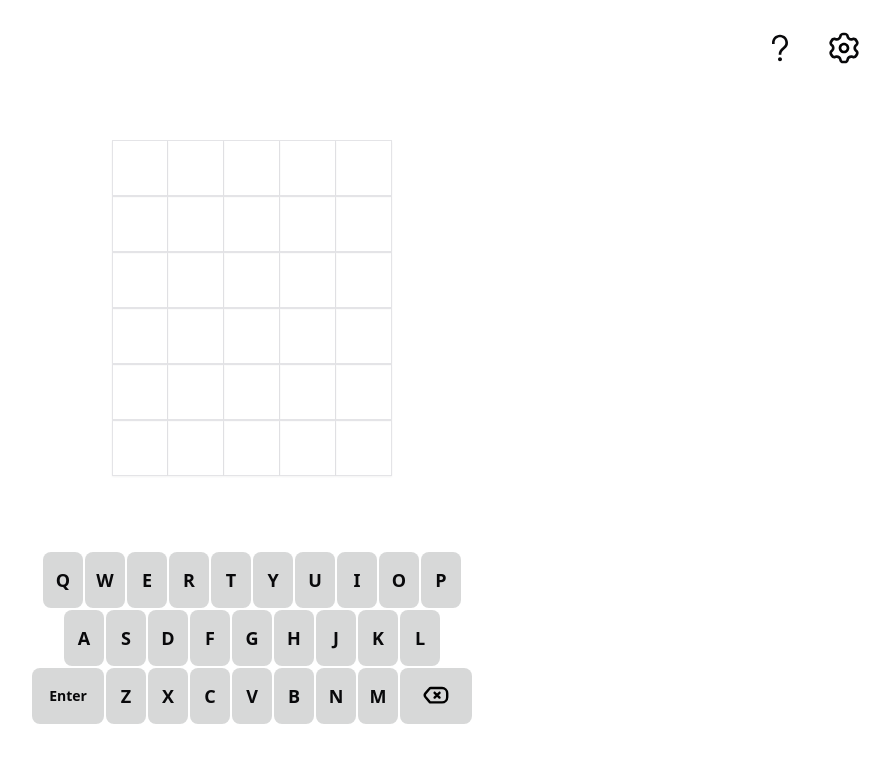
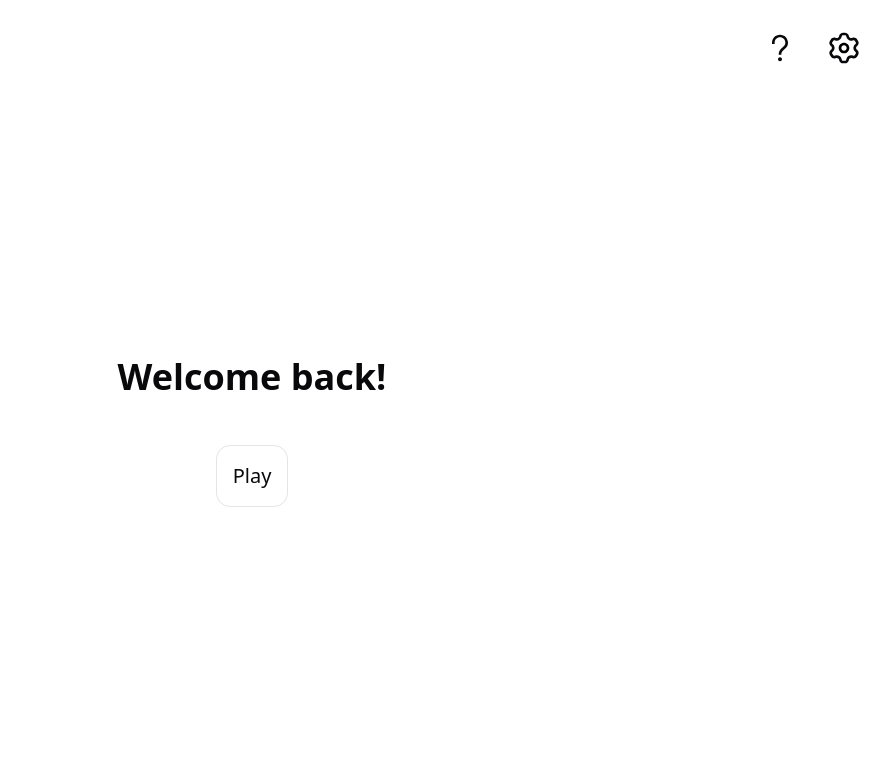
Before and after one commit to my-wordle/frontend, a React (Vite) app: page / in a window 1280 px wide. Shown: the top 762 px of the page, without its empty margins (388-1278 px from the left). Built offline with nearby package versions, Linux system fonts and the light colour scheme.

Commit message:
feat: added greeting page with animations

```diff
--- a/package.json
+++ b/package.json
@@ -10,12 +10,14 @@
     "preview": "vite preview"
   },
   "dependencies": {
+    "@gsap/react": "^2.1.2",
     "@radix-ui/react-slider": "^1.3.6",
     "@radix-ui/react-tabs": "^1.1.13",
     "@radix-ui/react-tooltip": "^1.2.8",
     "@tailwindcss/vite": "^4.1.11",
     "class-variance-authority": "^0.7.1",
     "clsx": "^2.1.1",
+    "gsap": "^3.13.0",
     "input-otp": "^1.4.2",
     "lucide-react": "^0.537.0",
     "react": "^19.1.0",
--- /dev/null
+++ b/src/components/ui-mod/Button.tsx
@@ -0,0 +1,18 @@
+import { cn } from '@/lib/utils';
+import type { ButtonHTMLAttributes, FC } from 'react';
+
+type Props = ButtonHTMLAttributes<HTMLButtonElement>;
+
+const Button: FC<Props> = ({ className, ...props }) => {
+    return (
+        <button
+            className={cn(
+                'cursor-pointer rounded-xl border border-border border-solid p-4 text-xl font-medium transition-all hover:scale-105 active:opacity-75 disabled:pointer-events-none disabled:opacity-50',
+                className
+            )}
+            {...props}
+        ></button>
+    );
+};
+
+export default Button;
--- /dev/null
+++ b/src/hooks/useContextSafe.ts
@@ -0,0 +1,9 @@
+import { useGSAP, type ContextSafeFunc, type ReactRef } from '@gsap/react';
+
+const useContextSafe = (scope: ReactRef): ContextSafeFunc => {
+    const { contextSafe } = useGSAP({ scope });
+
+    return contextSafe;
+};
+
+export default useContextSafe;
--- a/src/pages/MainPage/MainPage.tsx
+++ b/src/pages/MainPage/MainPage.tsx
@@ -1,9 +1,9 @@
-import Board from '@/components/ui-mod/Board';
+import Greeting from './components/Greeting';
 
 export const MainPage = () => {
     return (
         <div className="w-screen h-screen flex justify-evenly items-center flex-col">
-            <Board />
+            <Greeting />
         </div>
     );
 };
--- /dev/null
+++ b/src/pages/MainPage/components/Greeting.tsx
@@ -0,0 +1,85 @@
+import Button from '@/components/ui-mod/Button';
+import useContextSafe from '@/hooks/useContextSafe';
+import { useGSAP } from '@gsap/react';
+import { gsap } from 'gsap';
+import { X } from 'lucide-react';
+import { useRef, useState } from 'react';
+import GreetingAnimation from './GreetingAnimation';
+
+gsap.registerPlugin(useGSAP);
+
+export const Greeting = () => {
+    const [optionsVisible, setOptionsVisible] = useState<boolean>(false);
+    const container = useRef<HTMLElement | null>(null);
+    const contextSafe = useContextSafe(container);
+
+    const toggleOptionsVisible = () => {
+        setOptionsVisible((prev) => !prev);
+    };
+
+    const handleClick = contextSafe(() => {
+        gsap.to('#playButton', {
+            duration: 0.25,
+            y: -50,
+            opacity: 0,
+            ease: 'power2.inOut',
+            onComplete: toggleOptionsVisible,
+        });
+    });
+
+    const handleLeave = contextSafe(() => {
+        gsap.to('#playOption', {
+            duration: 0.25,
+            y: -50,
+            opacity: 0,
+            stagger: {
+                each: 0.05,
+                from: 'edges',
+            },
+            ease: 'power2.inOut',
+            onComplete: toggleOptionsVisible,
+        });
+    });
+
+    return (
+        <section
+            className="h-1/2 w-1/4 flex flex-col justify-center items-center gap-12"
+            ref={container}
+        >
+            <h1 id="welcomeBack" className="text-4xl font-semibold">
+                {optionsVisible ? 'Choose mode:' : 'Welcome back!'}
+            </h1>
+
+            {!optionsVisible && (
+                <div id="playButton">
+                    <Button onClick={handleClick}>Play</Button>
+                </div>
+            )}
+
+            {optionsVisible && (
+                <div className="flex gap-4 items-center">
+                    <div id="playOption">
+                        <Button className="hover:bg-accent-foreground hover:text-white">
+                            Solo
+                        </Button>
+                    </div>
+                    <div id="playOption">
+                        <Button
+                            className="p-2 hover:bg-accent-foreground hover:text-white"
+                            onClick={handleLeave}
+                        >
+                            <X />
+                        </Button>
+                    </div>
+                    <div id="playOption">
+                        <Button disabled>Party</Button>
+                    </div>
+                </div>
+            )}
+
+            <GreetingAnimation visible={optionsVisible} />
+        </section>
+    );
+};
+
+export default Greeting;
--- /dev/null
+++ b/src/pages/MainPage/components/GreetingAnimation.tsx
@@ -0,0 +1,51 @@
+import { useGSAP } from '@gsap/react';
+import type { FC } from 'react';
+import { gsap } from 'gsap';
+import { SplitText } from 'gsap/SplitText';
+
+interface Props {
+    visible: boolean;
+}
+
+gsap.registerPlugin(useGSAP);
+gsap.registerPlugin(SplitText);
+
+const GreetingAnimation: FC<Props> = ({ visible }) => {
+    useGSAP(() => {
+        const split = SplitText.create('#welcomeBack', {
+            type: 'words',
+        });
+
+        gsap.from(split.words, {
+            duration: 1,
+            y: 50,
+            stagger: 0.1,
+            opacity: 0,
+            ease: 'power2.inOut',
+        });
+
+        if (visible) {
+            gsap.from('#playOption', {
+                duration: 1,
+                y: 50,
+                opacity: 0,
+                stagger: {
+                    each: 0.05,
+                    from: 'edges',
+                },
+                ease: 'power2.inOut',
+            });
+        } else {
+            gsap.from('#playButton', {
+                duration: 1,
+                y: 50,
+                opacity: 0,
+                ease: 'power2.inOut',
+            });
+        }
+    }, [visible]);
+
+    return null;
+};
+
+export default GreetingAnimation;
```
Also changed, not shown: 1 other file (tests, documents, lock files or other folders).
